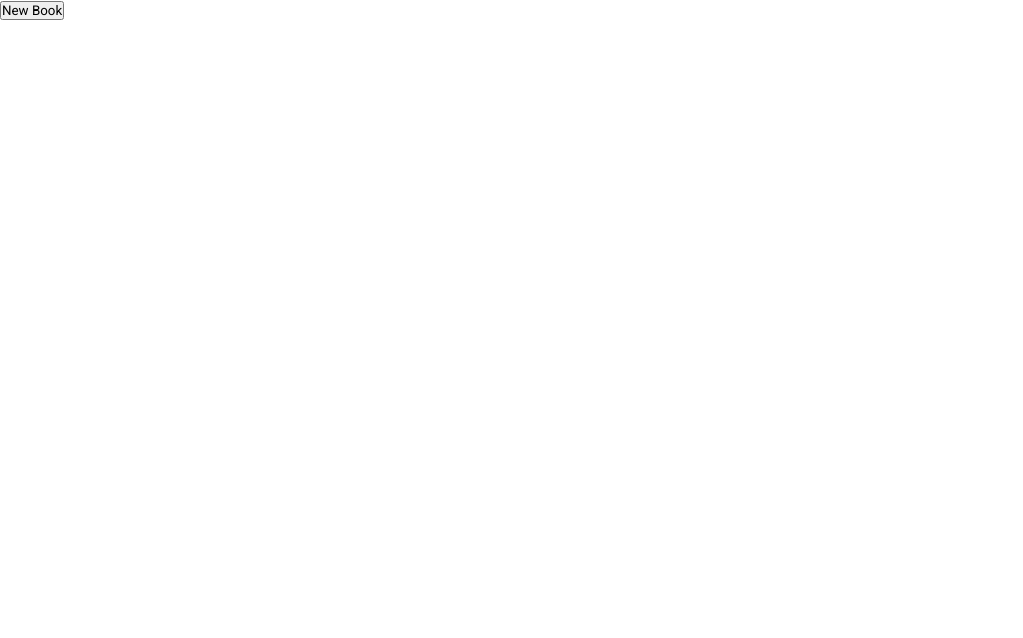
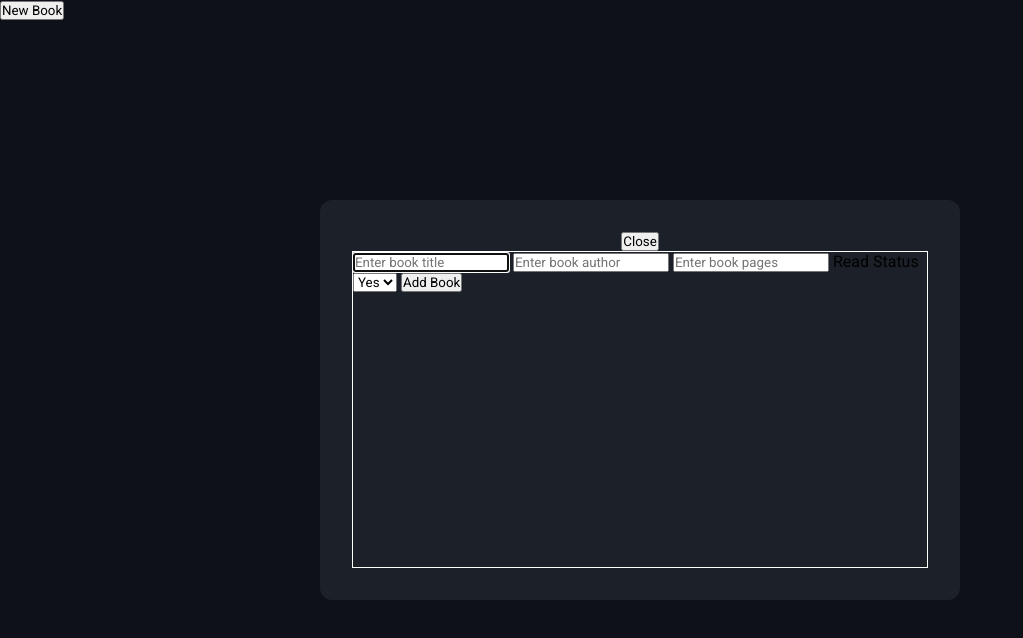
Before and after one commit to Jarnrsvlnn/SimpleLibrary, a plain HTML site: page index.html in a window 1280 px wide. Shown: the whole page, without its empty margins (0-1023 px from the left). Drawn offline with Linux system fonts and the light colour scheme.

Commit message:
Added some base stylings to dialog form

```diff
--- a/style.css
+++ b/style.css
@@ -7,6 +7,10 @@
     font-family: "Roboto", sans-serif;
 }
 
+body {
+    background-color: rgb(14, 17, 26);
+    color: white;
+}
 .container {
     display: grid;
     grid-template-columns: repeat(auto-fill, minmax(250px, 1fr));
@@ -19,11 +23,12 @@
     align-items: center;
     justify-content: center;
     flex-direction: column;
-    border: 2px solid red;
+    border: 1px solid rgb(80, 87, 107);
+    box-shadow: rgb(0, 0, 0) 0px 5px 30px;
     padding: 1rem;
     border-radius: 10px;
     height: 40vh;
-    gap: 3rem;
+    gap: 2rem;
 }
 
 .book-card .book-upper-container {
@@ -37,18 +42,18 @@
 .book-card .book-image {
     border-radius: 10px;
     flex: 2;
-    border: 1px solid purple;
+    border: 1px solid rgb(80, 87, 107);
     width: 100%;
 }
 
 .book-card .book-text {
     width: 100%;
-    border: 1px solid blue;
 }
 
 .book-upper-container .book-text p:first-child {
     text-align: center;
-    margin-bottom: 0.5rem;
+    margin-bottom: 1rem;
+    font-weight: 600;
 }
 
 .container .book-card .book-buttons {
@@ -63,3 +68,28 @@
 .book-buttons button {
     width: 40%;
 }
+
+dialog {
+    display: flex;
+    justify-content: center;
+    align-items: center;
+    flex-direction: column;
+    position: fixed;
+    top: 50%;
+    left: 50%;
+    transform: translate(-50%, -50%);
+    padding: 2rem;
+    border: none;
+    border-radius: 12px;
+    background: rgb(28, 32, 41);
+    height: 50vh;
+}
+
+dialog::backdrop {
+    background: rgba(0, 0, 0, 0.7); /* dim background overlay */
+}
+
+dialog form {
+    height: 100%;
+    border: 1px solid white;
+}
```
